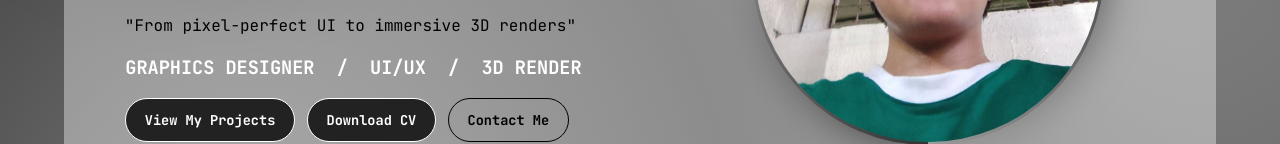
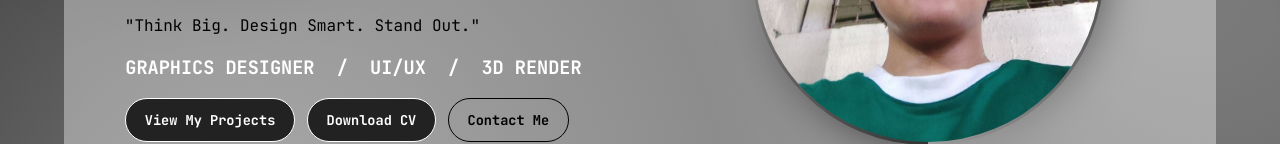
Before and after one commit to Mouri4/Graphic-Design-Portfolio, a plain HTML site: page index.html in a window 1280 px wide. Shown: the part 434-578 px from the top of the page. Drawn offline with nearby package versions, Linux system fonts and the light colour scheme; a script that the page names is missing; a web font is replaced by a local one.

Commit message:
Update tagline in index.html

```diff
--- a/index.html
+++ b/index.html
@@ -166,7 +166,7 @@
                 Information Technology while building a career as a graphic designer, driven by a passion for creating
                 visually appealing and user-friendly designs.</p>
               <br>
-              <p>"From pixel-perfect UI to immersive 3D renders"</p>
+              <p>"Think Big. Design Smart. Stand Out."</p>
               <pre>GRAPHICS DESIGNER  /  UI/UX  /  3D RENDER</pre>
               <div class="cta-row">
                 <a class="btn" href="projects" data-route="projects">View My Projects</a>
```
